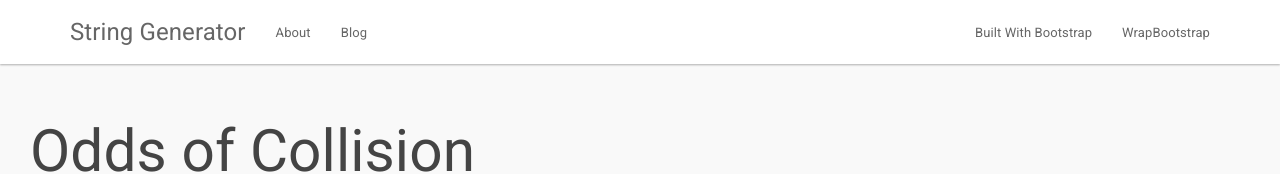
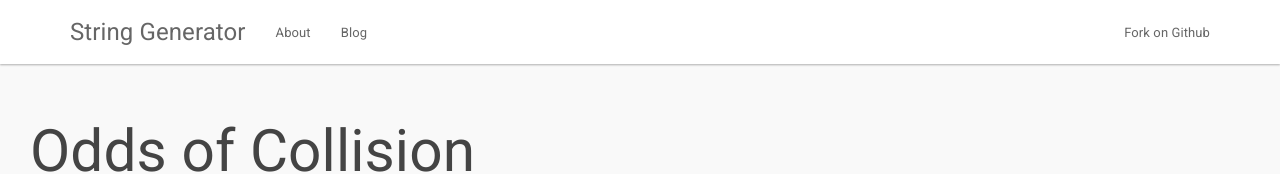
Before and after one commit to nickfogle/StringGenerator, a plain HTML site: page about.html in a window 1280 px wide. Shown: the top 174 px of the page. Drawn offline with Linux system fonts and the light colour scheme.

Commit message:
updating stylesheets and linking assets

```diff
--- a/about.html
+++ b/about.html
@@ -27,8 +27,7 @@
           </ul>
 
           <ul class="nav navbar-nav navbar-right">
-            <li><a href="http://builtwithbootstrap.com/" target="_blank">Built With Bootstrap</a></li>
-            <li><a href="https://wrapbootstrap.com/?ref=bsw" target="_blank">WrapBootstrap</a></li>
+            <li><a href="http://github.com/nickfogle" target="_blank">Fork on Github</a></li>
           </ul>
 
         </div>
```
Also changed, not shown: index.html (+1 -2 lines).
